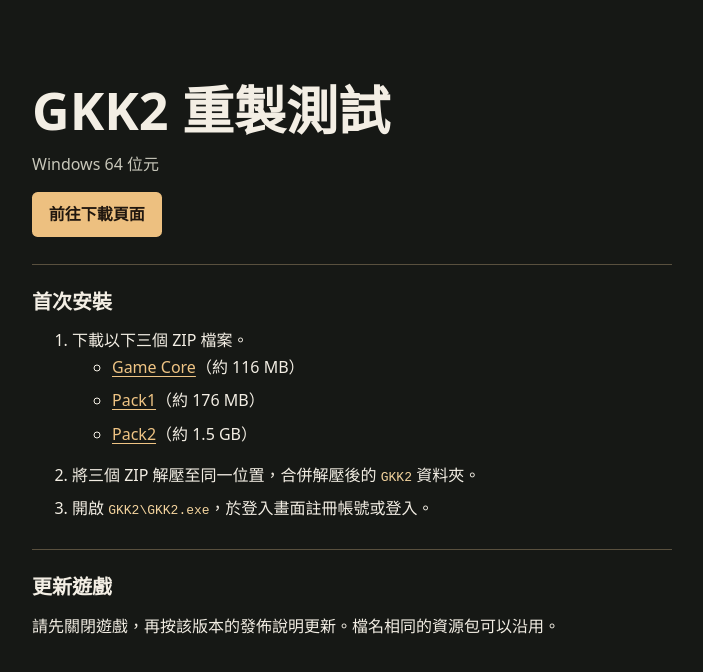
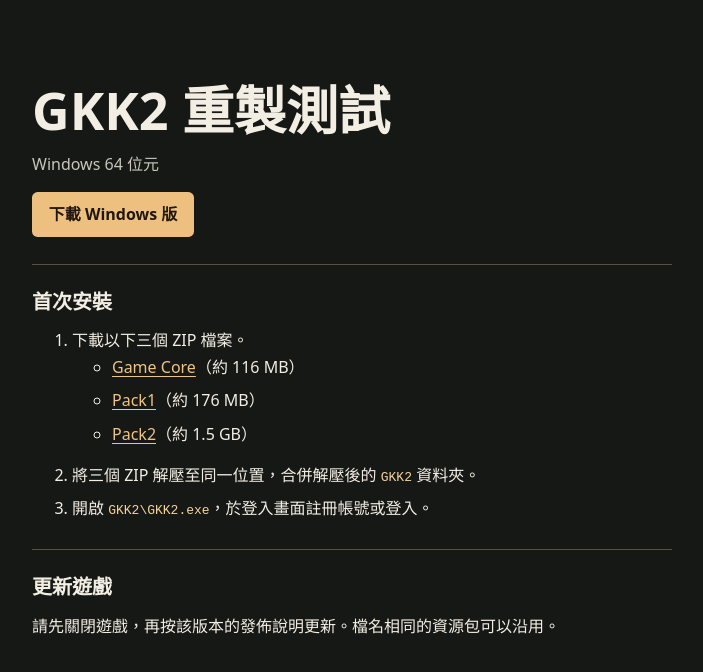
Before and after one commit to fungltf-kok2/kok2-godot, a plain HTML site: page index.html in a window 1280 px wide. Shown: the whole page, without its empty margins (288-991 px from the left). Drawn offline with Linux system fonts and the light colour scheme.

```diff
--- a/index.html
+++ b/index.html
@@ -27,7 +27,7 @@
     <header>
       <h1>GKK2 重製測試</h1>
       <p class="muted">Windows 64 位元</p>
-      <a class="download" href="https://github.com/fungltf-kok2/kok2-godot/releases/tag/v0.3.5">前往下載頁面</a>
+      <a class="download" href="#install">下載 Windows 版</a>
     </header>
     <section aria-labelledby="install">
       <h2 id="install">首次安裝</h2>
```
